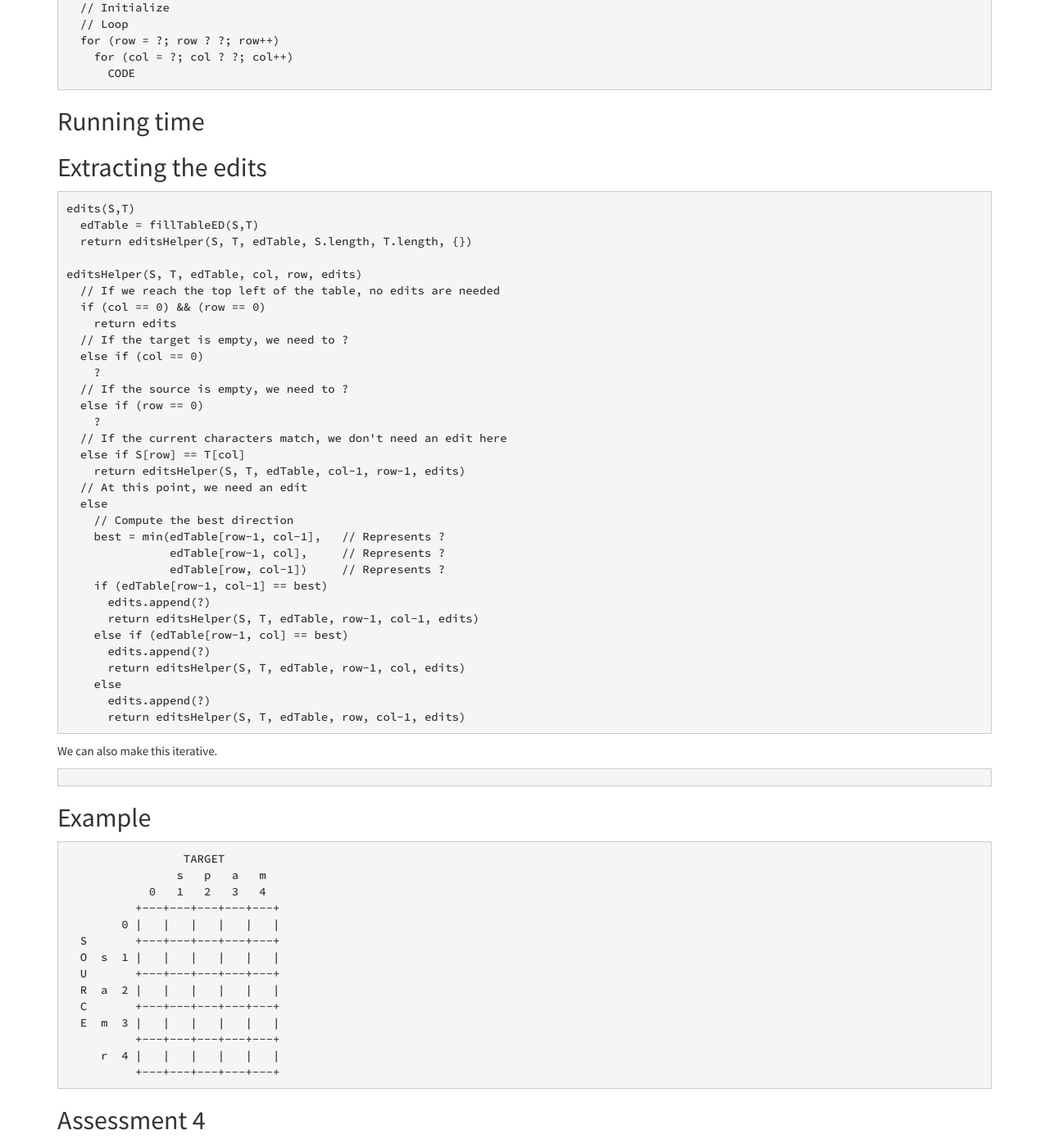
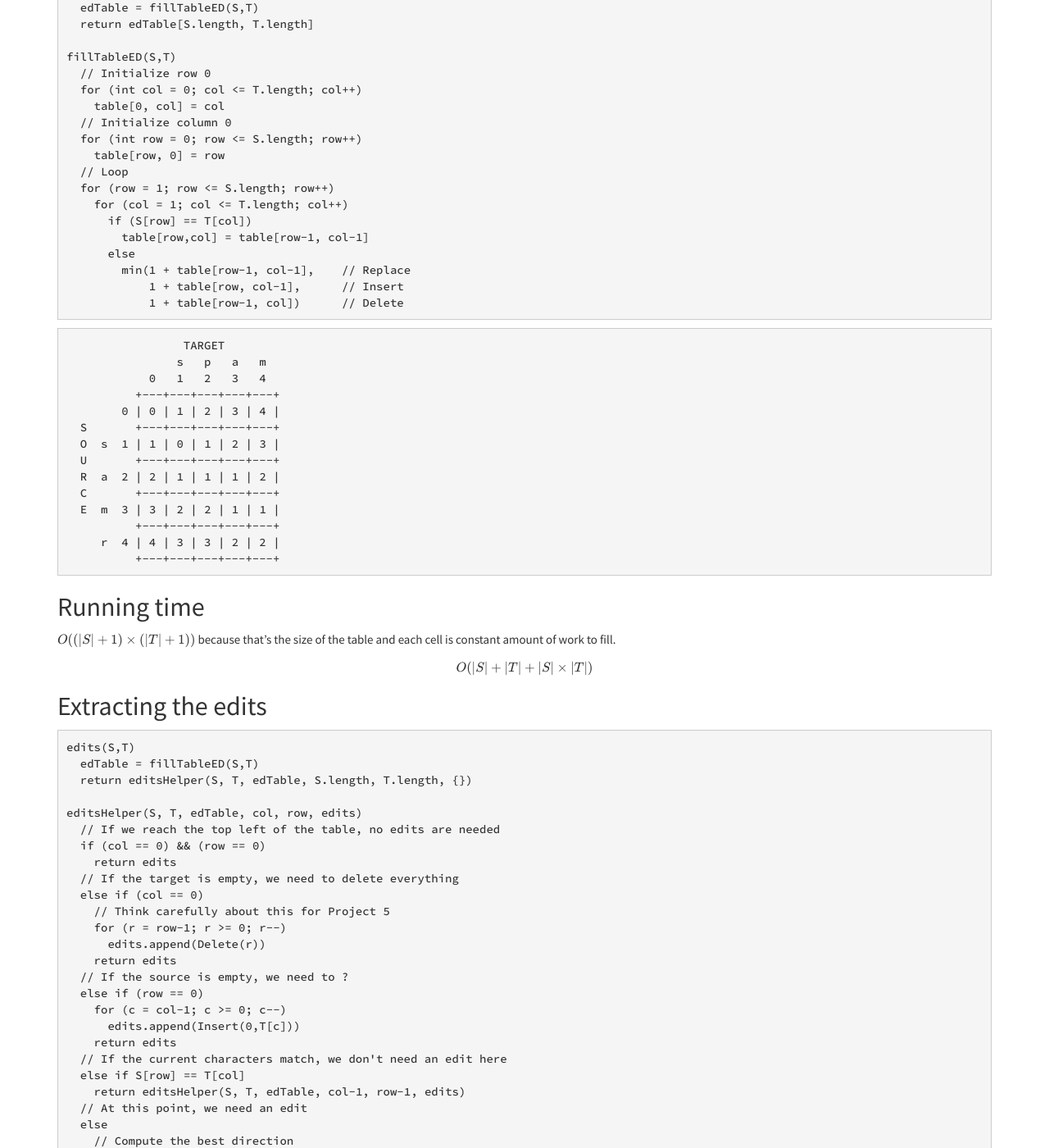
Before and after one commit to rebelsky/csc301-2026sp, a Jekyll site: the page built from _eboards/eboard36.md, in a window 1280 px wide and 1400 px high, scrolled down 2793 px. Shown: the whole window at 82% size. Built offline with Jekyll 4.4.1, drawn with Linux system fonts in a browser that asks for light colours; nearby versions of some CDN libraries; library files that are not in the unit come from our copies; formulas are drawn with MathJax 3; a script that is not in the unit is left out; some of the changed text lies outside the part shown.

Commit message:
Post class 36.

````diff
--- a/_eboards/eboard36.md
+++ b/_eboards/eboard36.md
@@ -12,22 +12,23 @@ link: true
 _Approximate overview_
 
 * Administrative stuff
-* Assessment 5
 * Opening questions
 * Our current problem: Edit distance
     * Designing the table
     * Making it iterative
     * Extracting the actions
+    * Example
 * Looking ahead to Assessment 4
+* Looking ahead to next class
 * Work time
 
 Administrative stuff
 --------------------
 
+* Masks in the back of the room.
 * Assessment 4 returned over the weekend.
 * PM wrote code for LCS. I've posted it to our Handouts folder.
-* It has been suggested that enough crud is going around campus that
-  you should consider wearing masks.
+    * PM built the table in the opposite way to how we built the table.
 * Please fill out the AI use survey at
   <https://grinnell.co1.qualtrics.com/jfe/form/SV_88Md19LJ12t6kFU>
 * We're in the downhill stretch! Our last few classes will cover topics
@@ -37,8 +38,8 @@ Administrative stuff
 
 ## Some notes from grading
 
-* **Do not put your name on assessment submissions!** I will return without
-  grading submissions with names.
+* **Do not put your name on assessment submissions!** I will return
+  without grading submissions with names.
 * I've seen some problem sets that look strangely similar (not copied,
   but seemingly done together). **If you work with others, please make
   sure to cite your colleagues!**
@@ -64,10 +65,13 @@ Administrative stuff
 ### Other upcoming dates
 
 * Wednesday, 2026-04-29: Assessment 4 distributed (only one problem, but long)
+  It's a two-hour assessment.
 
 ### Policy/administrative/assignment questions
 
-_None_
+When will the regrades get done?
+
+> This coming weekend. (Maybe sooner.)
 
 Sam's Opening Question
 ----------------------
@@ -96,9 +100,9 @@ ed(S, T)
    if (S == T)
      return 0
    else if (S.length == 0)
-     return T.length
+     return T.length    // Insert a bunch of characters
    else if (T.length == 0)
-     return S.length
+     return S.length    // Delete a bunch of characters
 
    // Easy case
    else if S[0] == T[0]
@@ -157,15 +161,48 @@ ed(S,T)
   return edTable[S.length, T.length]
 
 fillTableED(S,T)
-  // Initialize
+  // Initialize row 0
+  for (int col = 0; col <= T.length; col++)
+    table[0, col] = col
+  // Initialize column 0
+  for (int row = 0; row <= S.length; row++)
+    table[row, 0] = row
   // Loop
-  for (row = ?; row ? ?; row++)
-    for (col = ?; col ? ?; col++)
-      CODE
+  for (row = 1; row <= S.length; row++)
+    for (col = 1; col <= T.length; col++)
+      if (S[row] == T[col])
+        table[row,col] = table[row-1, col-1]
+      else
+        min(1 + table[row-1, col-1],    // Replace
+            1 + table[row, col-1],      // Insert
+            1 + table[row-1, col])      // Delete
+```
+
+```
+                 TARGET
+                s   p   a   m
+            0   1   2   3   4
+          +---+---+---+---+---+
+        0 | 0 | 1 | 2 | 3 | 4 |
+  S       +---+---+---+---+---+
+  O  s  1 | 1 | 0 | 1 | 2 | 3 |
+  U       +---+---+---+---+---+
+  R  a  2 | 2 | 1 | 1 | 1 | 2 |
+  C       +---+---+---+---+---+
+  E  m  3 | 3 | 2 | 2 | 1 | 1 |
+          +---+---+---+---+---+
+     r  4 | 4 | 3 | 3 | 2 | 2 |
+          +---+---+---+---+---+
 ```
 
 Running time
 ------------
+
+$$O((|S|+1)\times(|T|+1))$$ because that's the size of the table and
+each cell is constant amount of work to fill.
+
+$$O(|S| + |T| + |S|\times|T|)$$
+
 
 Extracting the edits
 --------------------
@@ -179,61 +216,110 @@ editsHelper(S, T, edTable, col, row, edits)
   // If we reach the top left of the table, no edits are needed
   if (col == 0) && (row == 0)
     return edits
-  // If the target is empty, we need to ?
+  // If the target is empty, we need to delete everything
   else if (col == 0)
-    ?
+    // Think carefully about this for Project 5
+    for (r = row-1; r >= 0; r--)
+      edits.append(Delete(r))
+    return edits
   // If the source is empty, we need to ?
   else if (row == 0)
-    ?
+    for (c = col-1; c >= 0; c--)
+      edits.append(Insert(0,T[c]))
+    return edits
   // If the current characters match, we don't need an edit here
   else if S[row] == T[col]
     return editsHelper(S, T, edTable, col-1, row-1, edits)
   // At this point, we need an edit
   else
     // Compute the best direction
-    best = min(edTable[row-1, col-1],   // Represents ?
-               edTable[row-1, col],     // Represents ?
-               edTable[row, col-1])     // Represents ?
+    best = min(edTable[row-1, col-1],   // Represents Replace
+               edTable[row-1, col],     // Represents Delete
+               edTable[row, col-1])     // Represents Insert
     if (edTable[row-1, col-1] == best)
-      edits.append(?)
+      edits.append(Replace(row-1, T[col-1])
       return editsHelper(S, T, edTable, row-1, col-1, edits)
     else if (edTable[row-1, col] == best)
-      edits.append(?)
+      edits.append(Delete(row-1))
       return editsHelper(S, T, edTable, row-1, col, edits)
     else
-      edits.append(?)
+      edits.append(Insert(row, T[col-1])) // Need to check!
       return editsHelper(S, T, edTable, row, col-1, edits)
 ```
 
 We can also make this iterative.
 
 ```
+edits(S,T)
+  edTable = fillTableED(S,T)
+  edits = {}
+  col = T.length
+  row = S.length
+  while (col >= 0) && (row >= 0)
+    if (row =- 0)
+      edits.append(Insert(0, T[col-1]))
+      col = col - 1
+    else if col == 0
+      edits.append(Delete(row-1))
+      row = row - 1
+    else if S[row] == T[col]
+      row = row - 1
+      col = col - 1
+    else
+      // Compute the best direction
+      best = min(edTable[row-1, col-1],   // Represents Replace
+                 edTable[row-1, col],     // Represents Delete
+                 edTable[row, col-1])     // Represents Insert
+      if (edTable[row-1, col-1] == best)
+        edits.append(Replace(row-1, T[col-1])
+        row = row - 1
+        col = col - 1
+      else if (edTable[row-1, col] == best)
+        edits.append(Delete(row-1))
+        row = row - 1
+      else
+        edits.append(Insert(row, T[col-1])) // Need to check! (looked right)
+        col = col - 1
+  return edits
 ```
-
 Example
 -------
 
 ```
-                 TARGET
-                s   p   a   m
-            0   1   2   3   4
-          +---+---+---+---+---+
-        0 |   |   |   |   |   |
-  S       +---+---+---+---+---+
-  O  s  1 |   |   |   |   |   |
-  U       +---+---+---+---+---+
-  R  a  2 |   |   |   |   |   |
-  C       +---+---+---+---+---+
-  E  m  3 |   |   |   |   |   |
-          +---+---+---+---+---+
-     r  4 |   |   |   |   |   |
-          +---+---+---+---+---+
+                // samr
+Delete(3)       // sam
+Insert(1,'p')   // spam
 ```
 
 Assessment 4
 ------------
 
-Work time
----------
+String alignment! Given two strings $$S$$ and $$T$$. You can insert
+spaces anywhere you want in $$S$$ and $$T$$. Goal: Minimize the mismatches
+after inserting spaces.
 
-Time to work on Project 5, Problem Set 5, or whatever.
+```
+S = actactact
+T = tagtgcat
+    ****** *
+```
+
+```
+S = actactac_t
+T = __tagtgcat
+    **  * * *
+```
+
+Where do we put the spaces to minimize the total number of mismatches?
+
+* Design recursive algorithm (Python-like pseudocode)
+* Design table: Shape, Entries (count of mismatches)
+* Make it iterative!
+* Running time
+* Extract the modified strings (with spaces)
+
+Next class
+----------
+
+* Binary search trees, balanced.
+* Please review insertion and deletion in BSTs.
````
